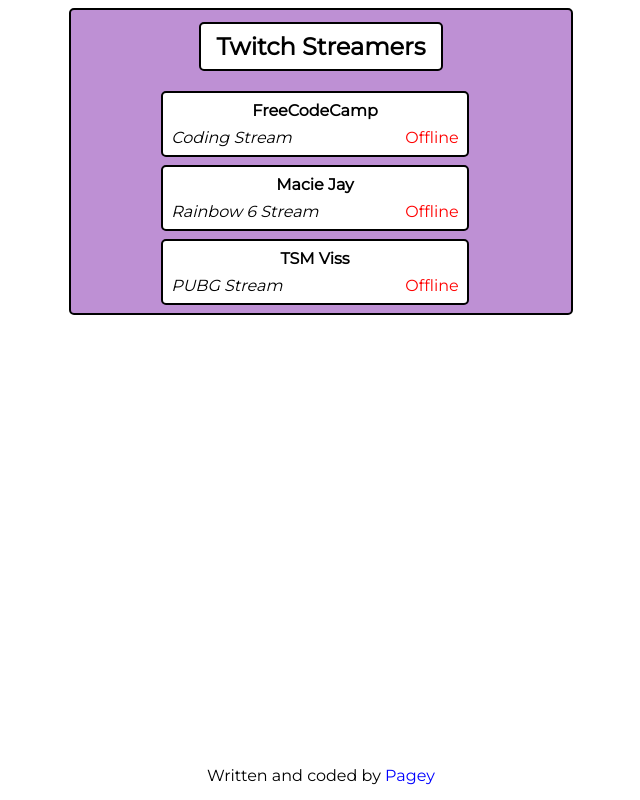
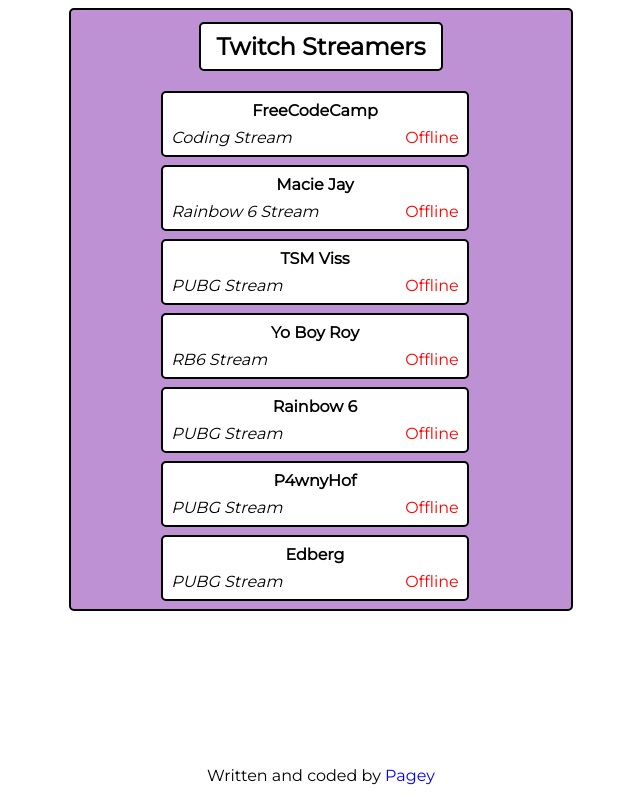
Before and after one commit to D-Pagey/TwitchTV, a React (Create React App) app: page / in a window 1280 px wide. Shown: the whole page, without its empty margins (319-959 px from the left). Built offline with nearby package versions, Linux system fonts and the light colour scheme; no server answers.

Commit message:
Logging out stream status' successfully.

```diff
--- a/src/App.js
+++ b/src/App.js
@@ -5,8 +5,40 @@
 import Header from './components/Header';
 import Stream from './components/Stream';
 import Footer from './components/Footer';
+import rawData from './components/Stream/RawData.js';
+
+console.log(rawData()[6].username);
 
 class App extends Component {
+  constructor(props) {
+    super(props);
+
+    this.state = {
+      isLoading: 'false'
+    }
+
+    this.fetchData = this.fetchData.bind(this);
+  }
+
+  fetchData(element) {
+
+    const url = `https://wind-bow.glitch.me/twitch-api/streams/${element.username}?callback=`;
+
+    fetch(url)
+      .then(resp => resp.json())
+      .then(data => {
+        console.log(data);
+      })
+
+      .catch(function(error) {
+        console.log("Something went wrong");
+      })
+  }
+
+  componentDidMount() {
+    this.fetchData(rawData()[6]);
+  }
+
   render() {
     return (
       <div className="App">
--- a/src/components/Stream/RawData.js
+++ b/src/components/Stream/RawData.js
@@ -3,18 +3,49 @@
     {
       key: 1,
       name: 'FreeCodeCamp',
+      username: 'freecodecamp',
       description: 'Coding Stream',
       status: 'Offline',
     },
     {
       key: 2,
       name: 'Macie Jay',
+      username: 'macie_jay',
       description: 'Rainbow 6 Stream',
       status: 'Offline',
     },
     {
       key: 3,
       name: 'TSM Viss',
+      username: 'tsm_viss',
+      description: 'PUBG Stream',
+      status: 'Offline',
+    },
+    {
+      key: 4,
+      name: 'Yo Boy Roy',
+      username: 'yo_boy_roy',
+      description: 'RB6 Stream',
+      status: 'Offline',
+    },
+    {
+      key: 5,
+      name: 'Rainbow 6',
+      username: 'rainbow6',
+      description: 'PUBG Stream',
+      status: 'Offline',
+    },
+    {
+      key: 6,
+      name: 'P4wnyHof',
+      username: 'p4wnyhof',
+      description: 'PUBG Stream',
+      status: 'Offline',
+    },
+    {
+      key: 7,
+      name: 'Edberg',
+      username: 'edberg',
       description: 'PUBG Stream',
       status: 'Offline',
     },
```
